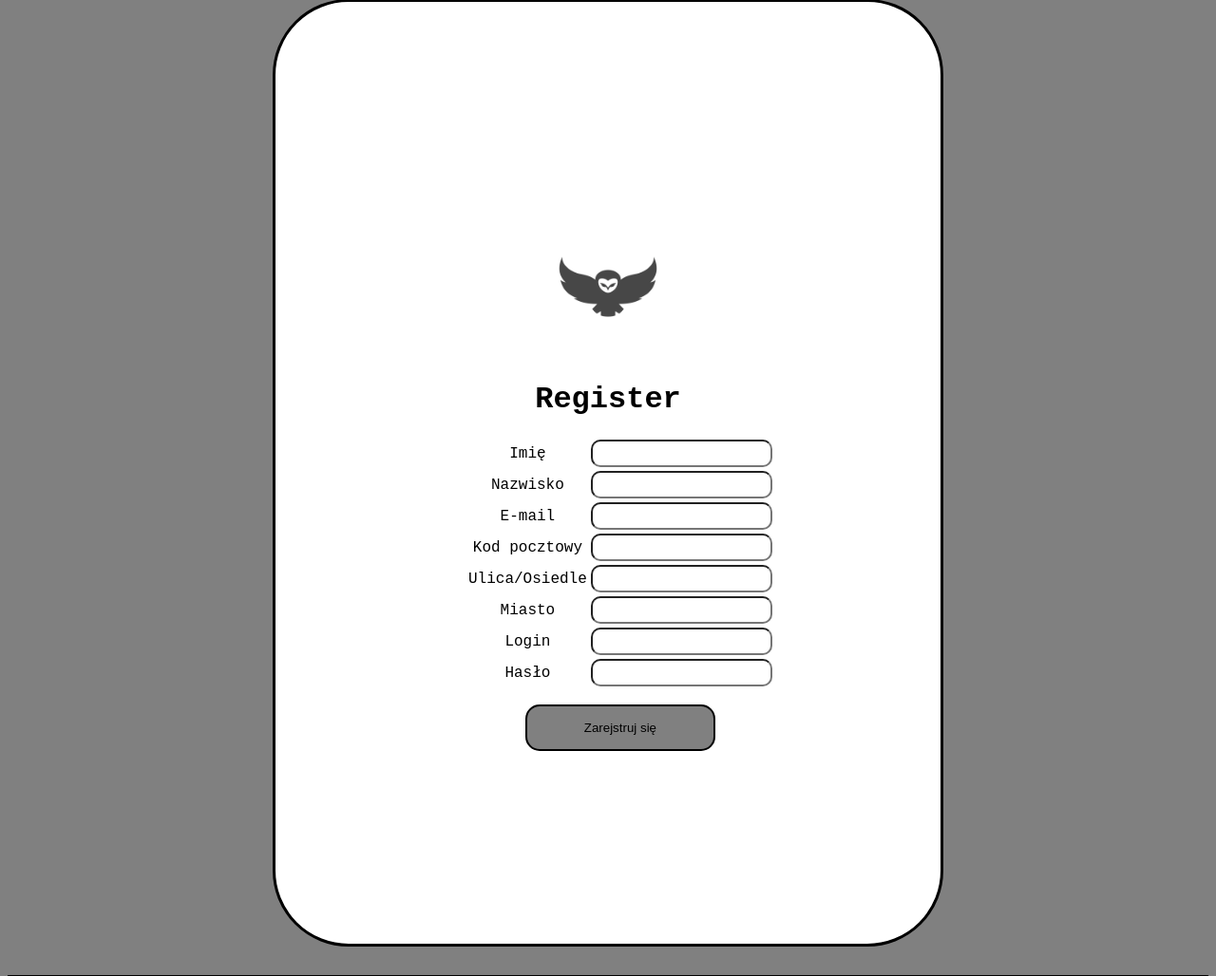
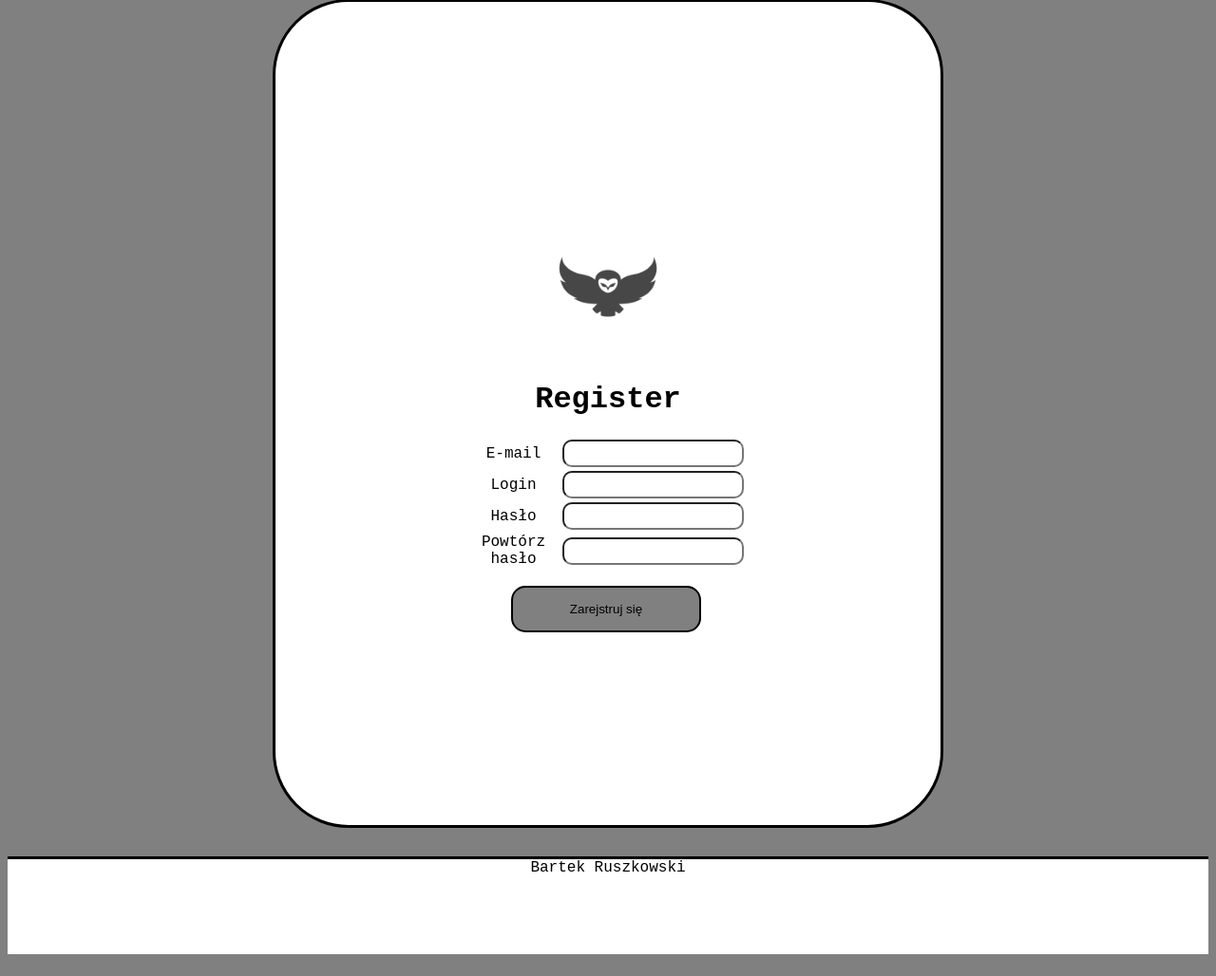
Before and after one commit to Bartolinnni/Flask-server, a Flask app: page /sign-up in a window 1280 px wide. Shown: the part 309-1337 px from the top of the page at 95% size. After the commit the page ends 1314 px from the top, so only its background shows below. Run offline with Flask 3, Linux system fonts and the light colour scheme.

Commit message:
poprawka-bledu-przy-login-i-regist

```diff
--- a/website/static/first.js
+++ b/website/static/first.js
@@ -1,124 +1,39 @@
 
-// function validate()
-// {
-//     var name = document.getElementById("fname").value;
-//     // document.getElementById("e_name").innerHTML = "Witam";
-//     if (isWhiteSpaceOrEmpty(name))
-//     {
-//         document.getElementById("e_name").innerHTML = "";
-//     }
-//     else
-//     {
-//         document.getElementById("e_name").innerHTML = "Wprowadź imie!";
-//     }
-
-// }
-// function isWhiteSpaceOrEmpty(str) {
-//     return /^[\s\t\r\n]*$/.test(str);
-// }
-// function isEmpty(char)
-// {
-//     if (char.length == 0)
-//     {
-//         return true;
-//     }
-//     else
-//     {
-//         return false;
-//     }
-// }
-function validate(formularz)
+function validatereg(formularz)
 {
-    var name = formularz.elements["f_imie"];
-    var surrname = formularz.elements["f_nazwisko"];
-    var code = formularz.elements["f_kod"];
-    var street = formularz.elements["f_ulica"];
-    var city = formularz.elements["f_miasto"];
     var email = formularz.elements["f_email"];
     var login = formularz.elements["f_login"]
-    var haslo = formularz.elements["f_haslo"]
-    // var pusta = isWhiteSpaceOrEmpty(name);
-    // if (pusta)
-    // {
-    //     alert("Podaj imie!");
-    //     return false;
-    // }
-    // else
-    // {
-    //     return true;
-    // }
-    var namemess = "Podaj imie!";
-    var surrmess = "Podaj nazwisko!";
-    var codemess = "Podaj kod pocztowy!";
-    var streetmess = "Podaj ulice!";
-    var citymess = "Podaj miasto!";
+    var haslo1 = formularz.elements["f_haslo1"]
+    var haslo2 = formularz.elements["f_haslo2"]
+
+
     var emailmess = "Podaj właściwy mail!"
-    var haslomess = "Podaj hasło!"
+    var haslomess1 = "Podaj hasło!"
     var loginmess = "Podaj login!"
-    // checkString(namemess, name);
-    // checkString(surrmess, surrname);
-    // checkString(codemess, code);
-    // checkString(streetmess, street);
-    // checkString(citymess, city);
-    // checkEmail(email);
-    bol = checkStringAndFocus(name, namemess, isWhiteSpaceOrEmpty) && checkStringAndFocus(surrname, surrmess, isWhiteSpaceOrEmpty) && checkStringAndFocus(code, codemess, isWhiteSpaceOrEmpty) && checkStringAndFocus(street, streetmess, isWhiteSpaceOrEmpty) && checkStringAndFocus(city, citymess, isWhiteSpaceOrEmpty) && checkStringAndFocus(email, emailmess, isEmailInvalid) && checkStringAndFocus(login, loginmess, isWhiteSpaceOrEmpty) && checkStringAndFocus(haslo, haslomess, isWhiteSpaceOrEmpty);
+    var haslomess2 = "Podaj hasło!"
+
+    bol = checkStringAndFocus(email, emailmess, isEmailInvalid) && checkStringAndFocus(login, loginmess, isWhiteSpaceOrEmpty) && checkStringAndFocus(haslo1, haslomess1, isWhiteSpaceOrEmpty) && checkStringAndFocus(haslo2, haslomess2, isWhiteSpaceOrEmpty);;
     return bol;
 
 }
-// function isWhiteSpaceOrEmpty(str) {
-//     return /^[\s\t\r\n]*$/.test(str);
-// }
-// function checkString(mess, chain)
-// {
-//     var checking = isWhiteSpaceOrEmpty(chain);
-//     if (checking)
-//     {
-//         alert(mess);
-//         return false;
-//     }
-//     else
-//     {
-//         return true;
-//     }
-// }
-// function checkEmail(str) {
-//     let email = /^[a-zA-Z_0-9\.]+@[a-zA-Z_0-9\.]+\.[a-zA-Z][a-zA-Z]+$/;
-//     return email.test(str);
-// }
-// function checkStringAndFocus(obj, msg) {
-//     let str = obj.value;
-//     let errorFieldName = "e_" + obj.name.substr(2, obj.name.length);
-//     if (isWhiteSpaceOrEmpty(str)) {
-//     document.getElementById(errorFieldName).innerHTML = msg;
-//     obj.focus();
-//     return false;
-//     }
-//     else {
-//     document.getElementById(errorFieldName).innerHTML = "";
-//     return true;
-//     }
+function validatelog(formularz)
+{
+    var login = formularz.elements["f_login"]
+    var haslo1 = formularz.elements["f_haslo1"]
 
-// }
-// function checkEmailAndFocus(obj, msg) {
-//     let email = /^[a-zA-Z_0-9\.]+@[a-zA-Z_0-9\.]+\.[a-zA-Z][a-zA-Z]+$/;
-//     let errorFieldName = "e_" + obj.name.substr(2, obj.name.length);
-//     let str = obj.value;
-//     if (email.test(str))
-//     {
-//         document.getElementById(errorFieldName).innerHTML = "";
-//         return true;
-//     }
-//     else {
-//         document.getElementById(errorFieldName).innerHTML = msg;
-//         obj.focus();
-//         return false;
-//     }
-// }
+    var haslomess1 = "Podaj hasło!"
+    var loginmess = "Podaj login!"
+
+    bol = checkStringAndFocus(login, loginmess, isWhiteSpaceOrEmpty) && checkStringAndFocus(haslo1, haslomess1, isWhiteSpaceOrEmpty);
+    return bol;
+
+}
 
 
 function isWhiteSpaceOrEmpty(str) {
     return /^[\s\t\r\n]*$/.test(str);
 }
+
 function isEmailInvalid(str) {
     let email = /^[a-zA-Z_0-9\.]+@[a-zA-Z_0-9\.]+\.[a-zA-Z][a-zA-Z]+$/;
     return !email.test(str);
@@ -137,50 +52,3 @@ function checkStringAndFocus(obj, msg, fun) {
         return true;
     }
 }
-function showElement(e) {
-    document.getElementById(e).style.visibility = 'visible';
-}
-function hideElement(e) {
-    document.getElementById(e).style.visibility = 'hidden';
-}
-
-function alterRows(i, e) {
-    if (e) {
-    if (i % 2 == 1) {
-    e.setAttribute("style", "background-color: Aqua;");
-    }
-    e = e.nextSibling;
-    while (e && e.nodeType != 1) {
-    e = e.nextSibling;
-    }
-    alterRows(++i, e);
-    }
-}
-
-function nextNode(e) {
-    while (e && e.nodeType != 1) {
-    e = e.nextSibling;
-    }
-    return e;
-    }
-function prevNode(e) {
-    while (e && e.nodeType != 1) {
-    e = e.previousSibling;
-    }
-    return e;
-    }
-function swapRows(z) {
-    var b = document.getElementById(z);
-    let tab = prevNode(b.previousSibling);
-    let tBody = nextNode(tab.firstChild);
-    let lastNode = prevNode(tBody.lastChild);
-    tBody.removeChild(lastNode);
-    let firstNode = nextNode(tBody.firstChild);
-    tBody.insertBefore(lastNode, firstNode);
-}
-function cnt(form, msg, maxSize) {
-    if (form.value.length > maxSize)
-    form.value = form.value.substring(0, maxSize);
-    else
-    msg.innerHTML = maxSize - form.value.length;
-}
--- a/website/templates/regist.html
+++ b/website/templates/regist.html
@@ -44,26 +44,12 @@
     <h1 style="color: black; margin-top: 0px;">Register</h1>
     <form name="dane_osobowe" action="" method="POST">
         <table>
-            <tr><td>Imię</td><td><input class="inpt" type="text" name="f_imie"></td> <td> <span class="err" id="e_imie" /></td></tr>
-            <tr><td>Nazwisko</td><td><input class="inpt" type="text" name="f_nazwisko"></td> <td> <span class="err" id="e_nazwisko" /></td></tr>
 
-            <!-- <tr>
-                <td>Płeć</td>
-                <td>
-                    <input name="f_plec" value="f_k" checked type="radio" onclick= 'showElement("NazwiskoPanienskie");'/>kobieta<br />
-                    <input name="f_plec" value="f_m" type="radio" onclick='hideElement("NazwiskoPanienskie");'/>mężczyzna
-                </td>
-            </tr> -->
-                <!-- <tr><td>N. panieńskie</td><td><span id="NazwiskoPanienskie"><input type="text" name="f_nazwisko_p"></span></td></tr> -->
+
             <tr><td>E-mail</td><td><input class="inpt" type="text" name="f_email"></td><td> <span class="err" id="e_email" /></td></tr>
-
-            <tr><td>Kod pocztowy</td><td><input class="inpt" type="text" name="f_kod"></td> <td> <span class="err" id="e_kod" /></td></tr>
-
-            <tr><td>Ulica/Osiedle</td><td><input class="inpt" type="text" name="f_ulica"></td><td> <span class="err" id="e_ulica" /></td></tr>
-
-            <tr><td>Miasto</td><td><input class="inpt" type="text" name="f_miasto"></td> <td> <span class="err" id="e_miasto" /></td></tr>
             <tr><td>Login</td><td><input class="inpt" type="text" name="f_login"></td> <td> <span class="err" id="e_login" /></td></tr>
-            <tr><td>Hasło</td><td><input class="inpt" type="password" name="f_haslo" ></td> <td> <span class="err" id="e_haslo" /></td></tr>
+            <tr><td>Hasło</td><td><input class="inpt" type="password" name="f_haslo1" ></td> <td> <span class="err" id="e_haslo1" /></td></tr>
+            <tr><td>Powtórz hasło</td><td><input class="inpt" type="password" name="f_haslo2" ></td> <td> <span class="err" id="e_haslo2" /></td></tr>
 
             <!-- <tr>
                 <td>Uwagi</td>
@@ -79,7 +65,7 @@
             <!-- <tr><td colspan="2"><input type="submit" value="Zarejstruj się" id = "button"></td></tr> -->
 
             <!-- <!-- onclick = "return validate(this.form); validate(this.form);"  -->
-            <tr><td colspan="2"><input type="submit" value="Zarejstruj się" onclick = "return validate(this.form); validate(this.form);" id = "button"></td></tr>
+            <tr><td colspan="2"><input type="submit" value="Zarejstruj się" onclick = "return validatereg(this.form); validatereg(this.form);" id = "button"></td></tr>
         </table>
     </form>
 </div>
```
Also changed, not shown: website/templates/login.html (+3 -30 lines).
